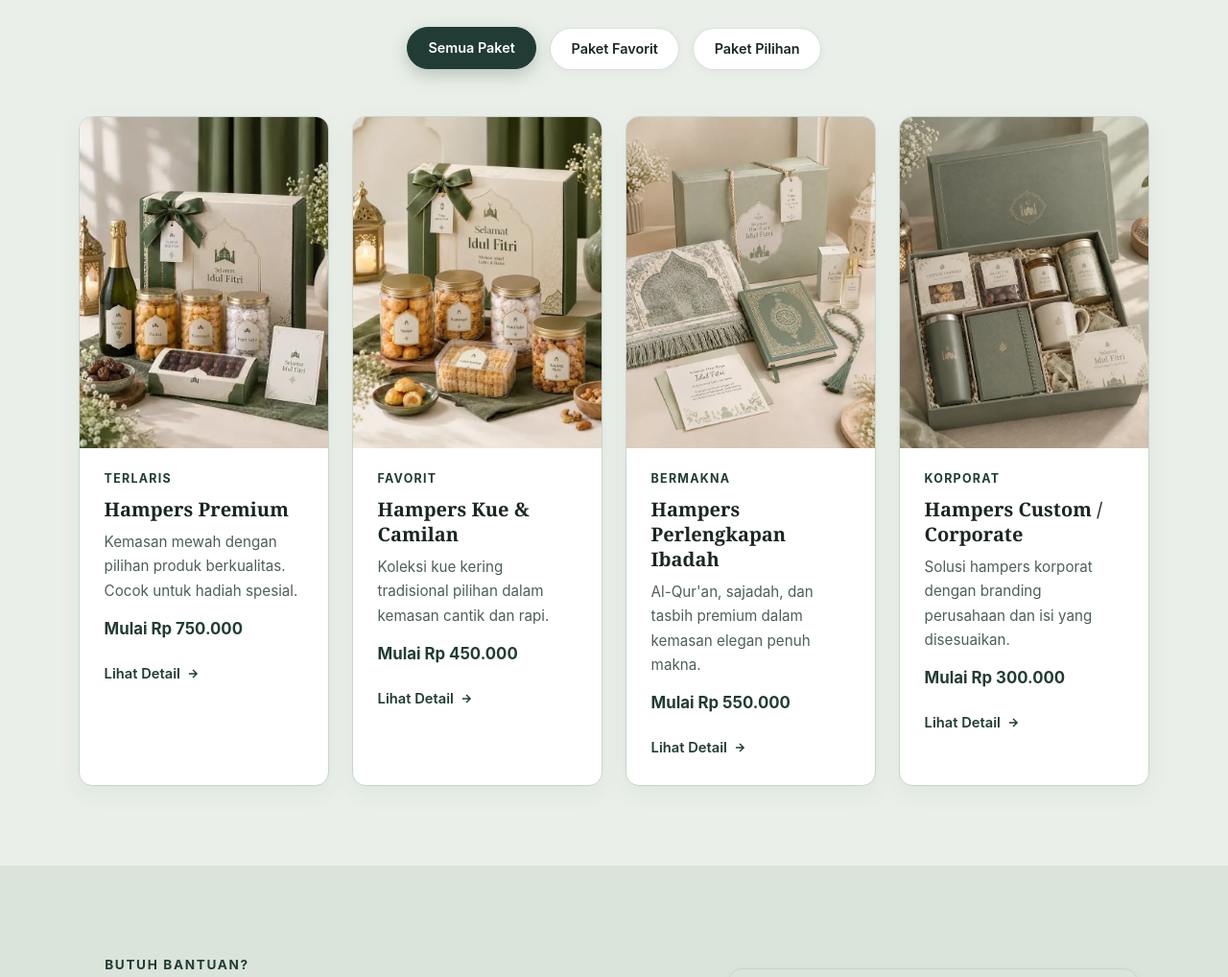
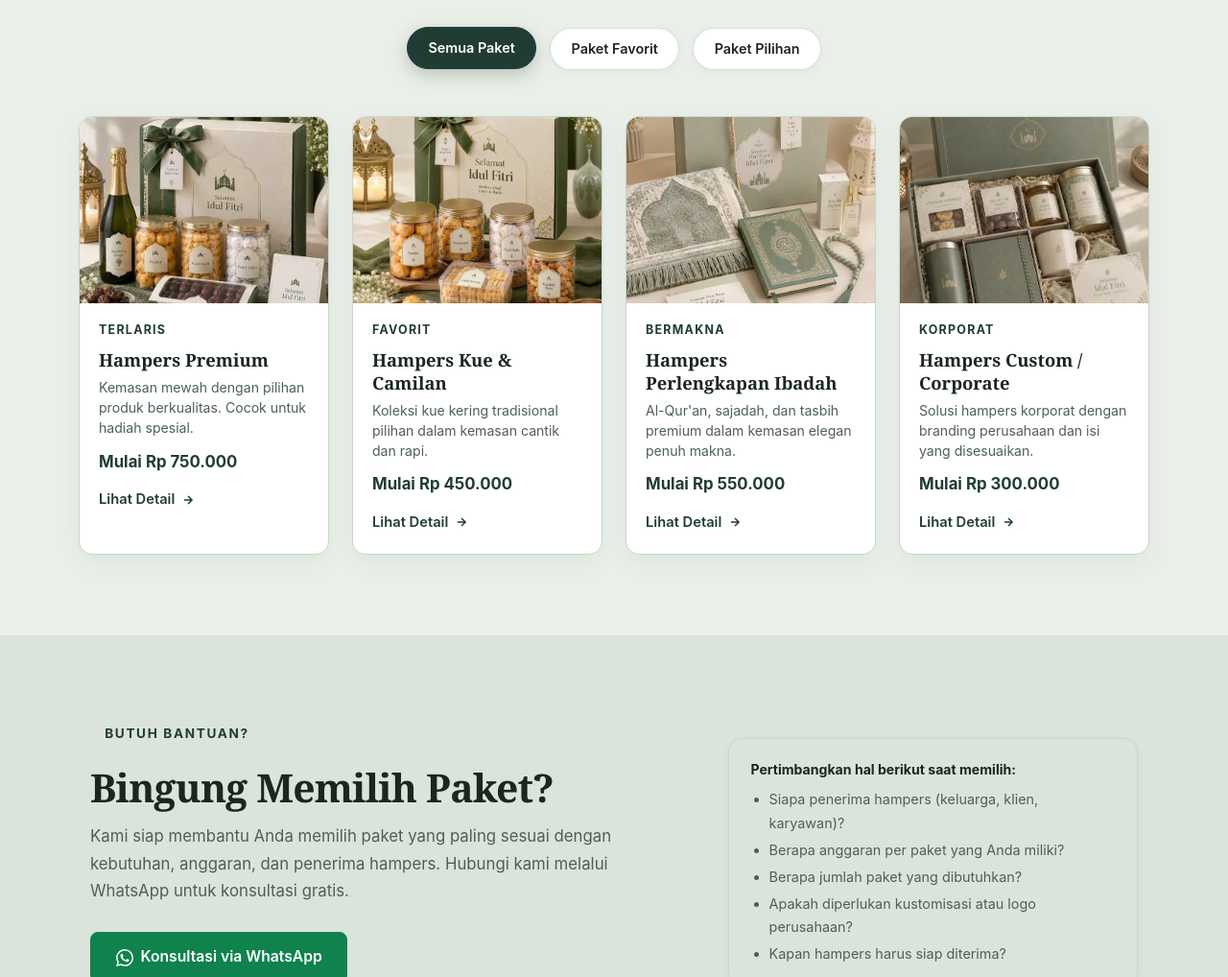
Before and after one commit to laudyaregina32-art/hampers-lebaran, a website: page paket.html in a window 1280 px wide. Shown: the part 804-1822 px from the top of the page at 96% size. Drawn offline with Linux system fonts and the light colour scheme.

Commit message:
fix(paket): perkecil tinggi card dengan aspect-ratio 4:3 dan padding ringkas agar proporsional

```diff
--- a/paket.html
+++ b/paket.html
@@ -1100,7 +1100,7 @@
 
     .hl-card__img-wrap {
       overflow: hidden;
-      aspect-ratio: 3/4;
+      aspect-ratio: 4/3 !important;
       background: var(--hl-surface-muted);
       display: flex;
       align-items: center;
@@ -1116,6 +1116,26 @@
 
     .hl-card__img-wrap--landscape img {
       object-fit: cover !important;
+    }
+
+    /* ===== COMPACT CARD STYLING ===== */
+    .hl-package-item .hl-card__body {
+      padding: 1.15rem 1.25rem 1.25rem !important;
+    }
+
+    .hl-package-item .hl-card__desc {
+      margin-bottom: 0.65rem !important;
+      font-size: 0.88rem !important;
+      line-height: 1.5 !important;
+    }
+
+    .hl-package-item .hl-card__title {
+      font-size: 1.15rem !important;
+      margin-bottom: 0.35rem !important;
+    }
+
+    .hl-package-item .hl-card__price {
+      margin-bottom: 0.65rem !important;
     }
 
     @media (min-width:992px) {
@@ -1222,7 +1242,7 @@
 
     .hl-card__img-wrap {
       overflow: hidden;
-      aspect-ratio: 3/4;
+      aspect-ratio: 4/3 !important;
       background: var(--hl-surface-muted);
       display: flex;
       align-items: center;
@@ -1238,6 +1258,26 @@
 
     .hl-card__img-wrap--landscape img {
       object-fit: cover !important;
+    }
+
+    /* ===== COMPACT CARD STYLING ===== */
+    .hl-package-item .hl-card__body {
+      padding: 1.15rem 1.25rem 1.25rem !important;
+    }
+
+    .hl-package-item .hl-card__desc {
+      margin-bottom: 0.65rem !important;
+      font-size: 0.88rem !important;
+      line-height: 1.5 !important;
+    }
+
+    .hl-package-item .hl-card__title {
+      font-size: 1.15rem !important;
+      margin-bottom: 0.35rem !important;
+    }
+
+    .hl-package-item .hl-card__price {
+      margin-bottom: 0.65rem !important;
     }
 
     /* ===== FIXED NAVBAR OFFSET (PREVENT CONTENT OVERLAP) ===== */
```
Also changed, not shown: schema-audit-report.md (+1 -1 lines).
